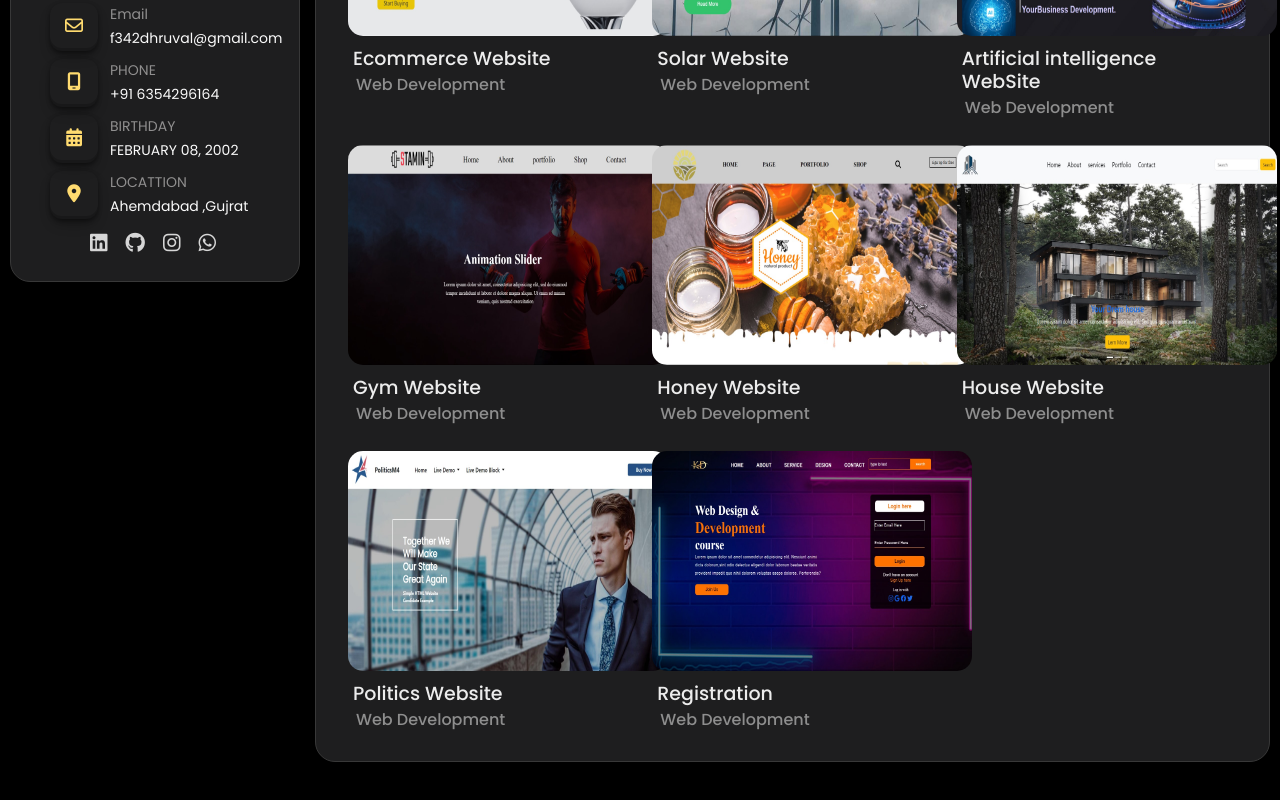
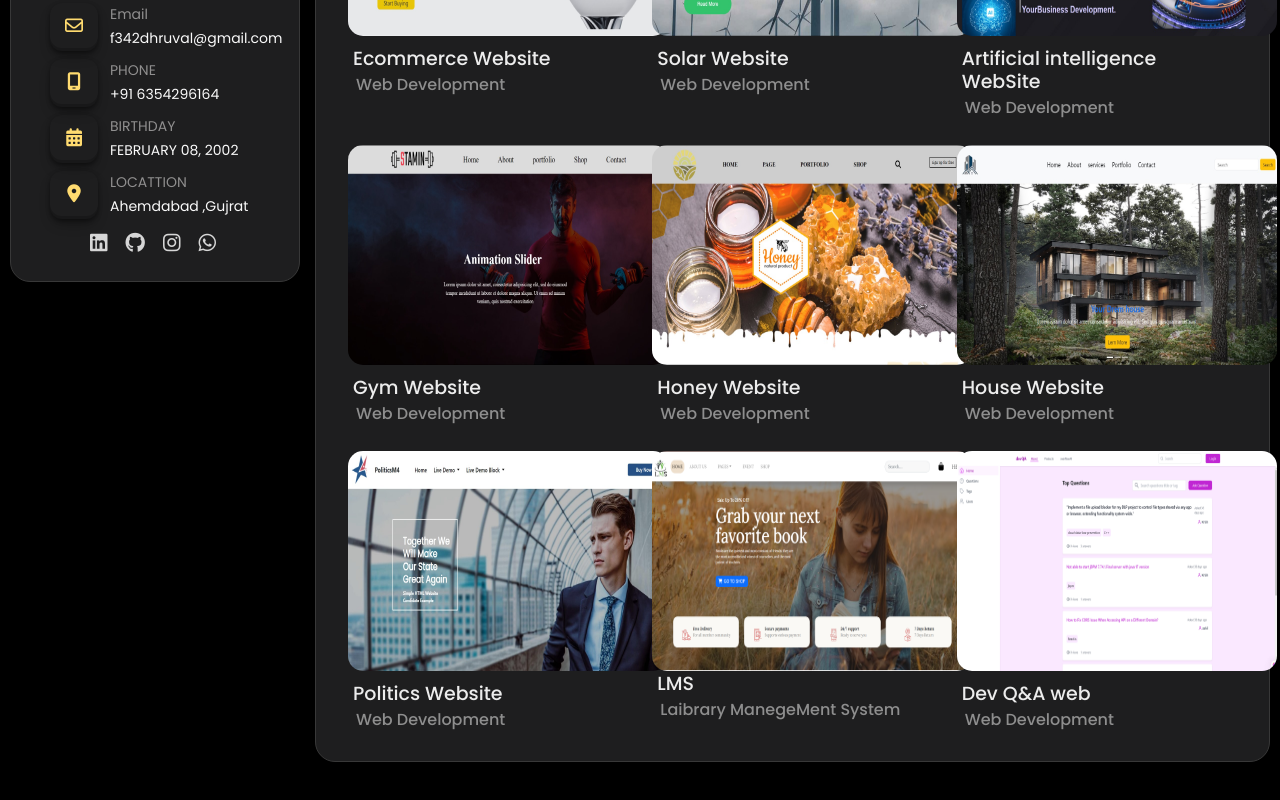
Before and after one commit to dhruvalgondaliya/Portfolio_website, a React (Create React App) app: page /portfolio in a window 1280 px wide. Shown: the part 356-1156 px from the top of the page. Built offline with nearby package versions, Linux system fonts and the light colour scheme.

Commit message:
add portfolio section add project

```diff
--- a/src/Component/Asidebar.jsx
+++ b/src/Component/Asidebar.jsx
@@ -17,7 +17,7 @@ function Asidebar() {
                                     <h3>Dhruval Gondaliya</h3>
                                     <p style={{ color: '#605f5f' }} id='full'>Full Stack Developer</p>
                                 </span>
-                                <a href="https://firebasestorage.googleapis.com/v0/b/fir-crud-beb70.appspot.com/o/DhruvalResume%20(1).pdf?alt=media&token=df564436-0e06-488f-b7cf-e4e9e706848e" className='button text-center text-decoration-none text-light' download id='download'>Download CV</a>
+                                <a href="https://firebasestorage.googleapis.com/v0/b/fir-crud-beb70.appspot.com/o/DhruvalResume.pdf?alt=media&token=3e71fedf-268f-48e6-b8bb-fcc4fe22a685" className='button text-center text-decoration-none text-light' download id='download'>Download CV</a>
                             </div>
                             <label for="check">
                                 <span id='text-s' className='close'>Show Contacts</span>
--- a/src/Component/Portfolio.jsx
+++ b/src/Component/Portfolio.jsx
@@ -1,5 +1,4 @@
 import React from 'react';
-import form from './img/Form.jpg';
 import Ecommerce from './img/EcommerceWebsite.jpg';
 import Solar from './img/solarWebsite.jpg';
 import AI from './img/artificialWebsite.jpg';
@@ -7,7 +6,8 @@ import Gym from './img/GymWebsite.jpg';
 import honey from './img/HoneyWebsite.jpg';
 import House from './img/HouseWebsite.jpg';
 import politics from './img/politicsWebsite.jpg';
-import LMs from './img/Lms Png.png'
+import LMs from './img/Lms Png.png';
+import web from './img/devQ&A.png'
 
 
 function Portfolio() {
@@ -97,14 +97,27 @@ function Portfolio() {
                                     </div>
                                 </div>
 
+                                <div className="website col-md-4 border-none" id='portfo'>
+                                    <img src={LMs} alt="" />
+                                    <h3>LMS</h3>
+                                    <h5>Laibrary ManegeMent System</h5>
+                                    <button id='buto'>
+                                        <a href="https://laibrary.netlify.app/">
+                                            <i class="bi bi-eye"></i>
+                                        </a>
+                                    </button>
+
+                                </div>
+
                                 <div className="website col-md-4 border-none">
-                                    <button id='buto'><a href="https://krishpatel3085.github.io/RAGISTRATION-FORM/"><i class="bi bi-eye-fill"></i></a></button>
-                                    <img src={form} alt="" />
+                                    <button id='buto'><a href="https://devqa-web.netlify.app/"><i class="bi bi-eye-fill"></i></a></button>
+                                    <img src={web} alt="" />
                                     <div className="devlop">
-                                        <h3>Registration</h3>
+                                        <h3>Dev Q&A web</h3>
                                         <h5>Web Development</h5>
                                     </div>
                                 </div>
+
                             </div>
                         </div>
                         <div class="tab-pane fade" id="pills-profile" role="tabpanel" aria-labelledby="pills-profile-tab">
@@ -123,11 +136,6 @@ function Portfolio() {
 
                     </div>
 
-
-
-
-
-
                 </div>
             </div>
         </>
```
Also changed, not shown: src/Component/img/devQ&A.png (added).
